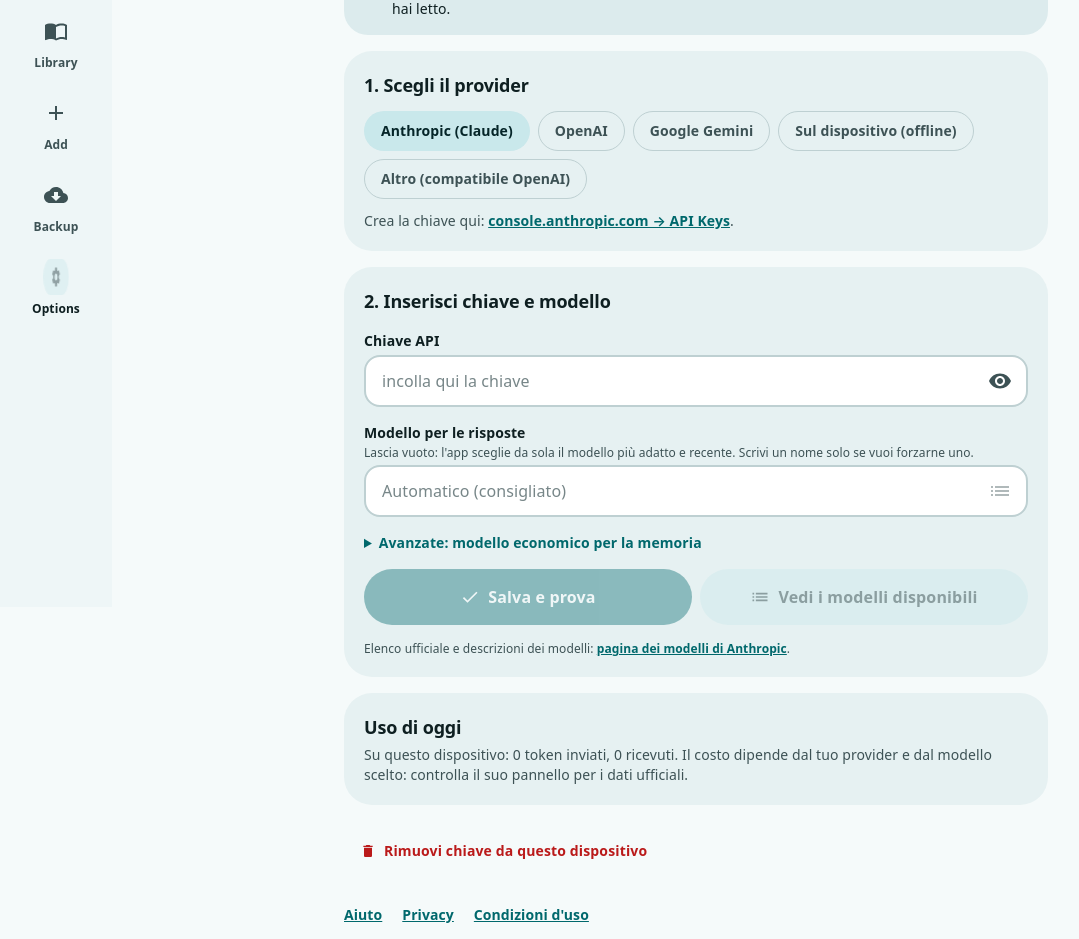
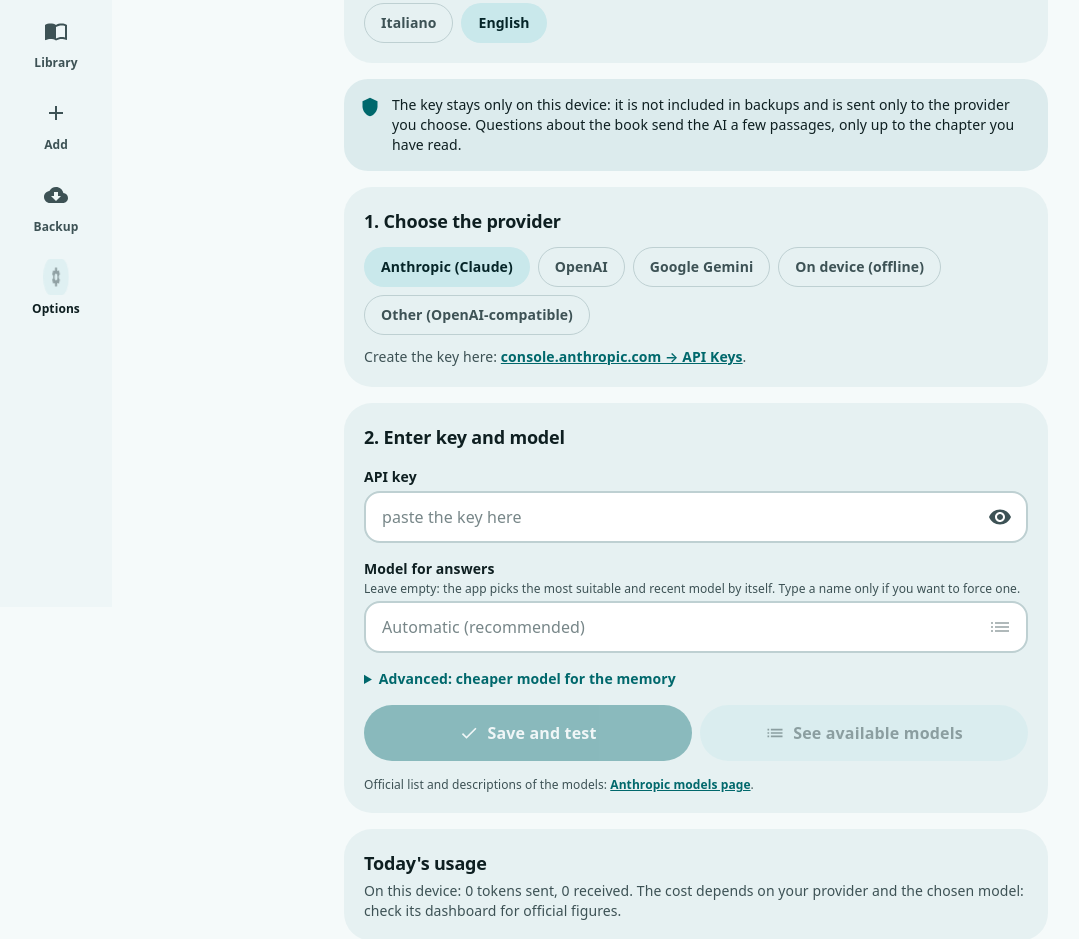
Before and after one commit to kevin-flynn89/ReAIding-Companion, a Next.js app: page /impostazioni in a window 1280 px wide. Shown: the part 193-1132 px from the top of the page, without its empty margins (0-1079 px from the left). Built offline with nearby package versions, Linux system fonts and the light colour scheme.

Commit message:
Add files via upload

```diff
--- a/app/impostazioni/page.tsx
+++ b/app/impostazioni/page.tsx
@@ -5,6 +5,7 @@
 import { chat, forgetAutoModels, listModels, pickModels, resolveModels } from "@/lib/llm";
 import { Icon, TopBar } from "../ui";
 import Locale from "./locale";
+import { chooseLang, getLang, numLocale, t } from "@/lib/i18n";
 
 export default function Impostazioni() {
   const [cfg, setCfg] = useState<AiConfig | null>(null);
@@ -19,7 +20,7 @@
   const usage = useUsage();
 
   useEffect(() => { const c = loadConfig(); setCfg(c); setDraft(profileOf(c)); }, []);
-  if (!cfg || !draft) return <main><TopBar title="Impostazioni" /></main>;
+  if (!cfg || !draft) return <main><TopBar title={t("Impostazioni")} /></main>;
 
   const provider = cfg.provider;
   const info = PROVIDERS.find((p) => p.id === provider)!;
@@ -36,55 +37,63 @@
   async function prova() {
     setBusy("test"); setMsg(null); persist(); forgetAutoModels();
     try {
-      const r = await chat({ system: "Rispondi in italiano con una sola parola.", messages: [{ role: "user", content: "Scrivi: pronto" }], maxTokens: 20 });
+      const r = await chat({ system: "Reply with a single word.", messages: [{ role: "user", content: "Write: ready" }], maxTokens: 20 });
       const d = draft!;
       let which = "";
       if (provider !== "custom" && (!d.model.trim() || !d.cheapModel.trim())) {
         const a = await resolveModels(provider, d.apiKey, d.baseUrl);
-        which = ` Modelli scelti in automatico: ${d.model.trim() ? "" : `risposte → ${a.main}`}${!d.model.trim() && !d.cheapModel.trim() ? ", " : ""}${d.cheapModel.trim() ? "" : `memoria → ${a.cheap}`}.`;
+        which = " " + t("Modelli scelti in automatico:") + ` ${d.model.trim() ? "" : `${t("risposte")} → ${a.main}`}${!d.model.trim() && !d.cheapModel.trim() ? ", " : ""}${d.cheapModel.trim() ? "" : `${t("memoria")} → ${a.cheap}`}.`;
       }
-      setMsg({ ok: true, text: `Funziona! L'AI ha risposto: "${r.slice(0, 60)}".${which} Ora puoi leggere e fare domande.` });
-    } catch (e: any) { setMsg({ ok: false, text: e?.message || "Errore sconosciuto." }); }
+      setMsg({ ok: true, text: t("Funziona! L'AI ha risposto: \"{r}\".", { r: r.slice(0, 60) }) + which + " " + t("Ora puoi leggere e fare domande.") });
+    } catch (e: any) { setMsg({ ok: false, text: e?.message || t("Errore sconosciuto.") }); }
     setBusy("");
   }
-  async function apriElenco(t: "model" | "cheap" = target) {
-    setTarget(t); setPanel(true); setFilter("");
+  async function apriElenco(tg: "model" | "cheap" = target) {
+    setTarget(tg); setPanel(true); setFilter("");
     if (models.length) return;
     setBusy("models"); setMsg(null);
     try {
       const ids = await listModels(provider, draft!.apiKey, draft!.baseUrl);
       setModels(ids);
-      if (!ids.length) setMsg({ ok: false, text: "Il provider non ha elencato nessun modello." });
-    } catch (e: any) { setMsg({ ok: false, text: e?.message || "Errore." }); setPanel(false); }
+      if (!ids.length) setMsg({ ok: false, text: t("Il provider non ha elencato nessun modello.") });
+    } catch (e: any) { setMsg({ ok: false, text: e?.message || t("Errore.") }); setPanel(false); }
     setBusy("");
   }
   function scegli(id: string) {
     set(target === "model" ? { model: id } : { cheapModel: id });
     setPanel(false);
-    setMsg({ ok: true, text: `Scelto "${id}" per ${target === "model" ? "le risposte" : "la memoria"}. Premi "Salva e prova" per confermare.` });
+    setMsg({ ok: true, text: t(target === "model" ? "Scelto \"{id}\" per le risposte. Premi \"Salva e prova\" per confermare." : "Scelto \"{id}\" per la memoria. Premi \"Salva e prova\" per confermare.", { id }) });
   }
   function rimuovi() {
-    if (!window.confirm("Rimuovere dal dispositivo la chiave e le impostazioni dell'AI?")) return;
-    clearKeys(); const c = loadConfig(); setCfg(c); setDraft(profileOf(c)); setModels([]); setMsg({ ok: true, text: "Chiave rimossa da questo dispositivo." });
+    if (!window.confirm(t("Rimuovere dal dispositivo la chiave e le impostazioni dell'AI?"))) return;
+    clearKeys(); const c = loadConfig(); setCfg(c); setDraft(profileOf(c)); setModels([]); setMsg({ ok: true, text: t("Chiave rimossa da questo dispositivo.") });
   }
 
   const ready = provider === "custom" ? !!draft.baseUrl.trim() : !!draft.apiKey.trim();
   return (
     <main>
-      <TopBar title="Impostazioni" sub="Collega la tua AI: usi la tua chiave, paghi solo il tuo provider." />
+      <TopBar title={t("Impostazioni")} sub={t("Collega la tua AI: usi la tua chiave, paghi solo il tuo provider.")} />
+
+      <section className="card mb-4">
+        <h2 className="text-lg font-bold">{t("Lingua dell'app")} · Language</h2>
+        <div className="mt-3 flex flex-wrap gap-2" role="tablist">
+          <button role="tab" aria-selected={getLang() === "it"} onClick={() => chooseLang("it")} className="chip">Italiano</button>
+          <button role="tab" aria-selected={getLang() === "en"} onClick={() => chooseLang("en")} className="chip">English</button>
+        </div>
+      </section>
 
       <p className="banner flex items-start gap-3">
         <Icon name="shield" className="mt-0.5 h-5 w-5 shrink-0 text-primary" />
-        <span>La chiave resta <b>solo su questo dispositivo</b>: non finisce nei backup e viene inviata soltanto al provider che scegli. Le domande al libro mandano all'AI pochi passaggi, solo fino al capitolo che hai letto.</span>
+        <span>{t("La chiave resta solo su questo dispositivo: non finisce nei backup e viene inviata soltanto al provider che scegli. Le domande al libro mandano all'AI pochi passaggi, solo fino al capitolo che hai letto.")}</span>
       </p>
 
       <section className="card mt-4">
-        <h2 className="text-lg font-bold">1. Scegli il provider</h2>
+        <h2 className="text-lg font-bold">{t("1. Scegli il provider")}</h2>
         <div className="-mx-1 mt-3 flex flex-wrap gap-2 px-1" role="tablist">
-          {PROVIDERS.map((p) => <button key={p.id} role="tab" aria-selected={provider === p.id} onClick={() => pick(p.id)} className="chip">{p.label}</button>)}
+          {PROVIDERS.map((p) => <button key={p.id} role="tab" aria-selected={provider === p.id} onClick={() => pick(p.id)} className="chip">{t(p.label)}</button>)}
         </div>
         <p className="mt-3 text-sm text-on-surface-variant">
-          {info.keyUrl ? <>Crea la chiave qui: <a href={info.keyUrl} target="_blank" rel="noreferrer" className="font-semibold text-primary underline">{info.keyHelp}</a>.</> : info.keyHelp}
+          {info.keyUrl ? <>{t("Crea la chiave qui:")} <a href={info.keyUrl} target="_blank" rel="noreferrer" className="font-semibold text-primary underline">{info.keyHelp}</a>.</> : t(info.keyHelp)}
         </p>
       </section>
 
@@ -92,52 +101,52 @@
         <Locale model={draft.model} onModel={(id) => { const d = { ...draft, model: id }; setDraft(d); const next: AiConfig = { provider, profiles: { ...cfg.profiles, [provider]: d } }; setCfg(next); saveConfig(next); }} />
       ) : (
       <section className="card mt-4 space-y-4">
-        <h2 className="text-lg font-bold">2. Inserisci chiave e modello</h2>
+        <h2 className="text-lg font-bold">{t("2. Inserisci chiave e modello")}</h2>
         {provider === "custom" && (
-          <label className="block text-sm"><span className="font-semibold">Indirizzo del provider</span>
+          <label className="block text-sm"><span className="font-semibold">{t("Indirizzo del provider")}</span>
             <input value={draft.baseUrl} onChange={(e) => set({ baseUrl: e.target.value })} placeholder="https://openrouter.ai/api/v1" inputMode="url" autoCapitalize="none" autoCorrect="off" className="field mt-1" />
-            <span className="mt-1 block text-xs text-on-surface-variant">L'indirizzo che termina prima di "/chat/completions".</span>
+            <span className="mt-1 block text-xs text-on-surface-variant">{t("L'indirizzo che termina prima di \"/chat/completions\".")}</span>
           </label>
         )}
-        <label className="block text-sm"><span className="font-semibold">Chiave API{provider === "custom" ? " (se serve)" : ""}</span>
+        <label className="block text-sm"><span className="font-semibold">{t("Chiave API")}{provider === "custom" ? " " + t("(se serve)") : ""}</span>
           <span className="relative mt-1 block">
-            <input value={draft.apiKey} onChange={(e) => set({ apiKey: e.target.value })} type={show ? "text" : "password"} placeholder="incolla qui la chiave" autoComplete="off" autoCapitalize="none" autoCorrect="off" spellCheck={false} className="field pr-14" />
-            <button type="button" onClick={() => setShow(!show)} aria-label={show ? "Nascondi la chiave" : "Mostra la chiave"} className="icon-btn absolute right-1 top-1/2 -translate-y-1/2"><Icon name="eye" /></button>
+            <input value={draft.apiKey} onChange={(e) => set({ apiKey: e.target.value })} type={show ? "text" : "password"} placeholder={t("incolla qui la chiave")} autoComplete="off" autoCapitalize="none" autoCorrect="off" spellCheck={false} className="field pr-14" />
+            <button type="button" onClick={() => setShow(!show)} aria-label={show ? t("Nascondi la chiave") : t("Mostra la chiave")} className="icon-btn absolute right-1 top-1/2 -translate-y-1/2"><Icon name="eye" /></button>
           </span>
         </label>
-        <label className="block text-sm"><span className="font-semibold">Modello per le risposte</span>
-          <span className="mt-0.5 block text-xs text-on-surface-variant">{provider === "custom" ? "Scrivi il nome del modello del tuo provider." : "Lascia vuoto: l'app sceglie da sola il modello più adatto e recente. Scrivi un nome solo se vuoi forzarne uno."}</span>
+        <label className="block text-sm"><span className="font-semibold">{t("Modello per le risposte")}</span>
+          <span className="mt-0.5 block text-xs text-on-surface-variant">{provider === "custom" ? t("Scrivi il nome del modello del tuo provider.") : t("Lascia vuoto: l'app sceglie da sola il modello più adatto e recente. Scrivi un nome solo se vuoi forzarne uno.")}</span>
           <span className="relative mt-1 block">
-            <input value={draft.model} onChange={(e) => set({ model: e.target.value })} placeholder={provider === "custom" ? "nome del modello" : "Automatico (consigliato)"} autoCapitalize="none" autoCorrect="off" spellCheck={false} className="field pr-14" />
+            <input value={draft.model} onChange={(e) => set({ model: e.target.value })} placeholder={provider === "custom" ? t("nome del modello") : t("Automatico (consigliato)")} autoCapitalize="none" autoCorrect="off" spellCheck={false} className="field pr-14" />
             <button type="button" onClick={() => apriElenco("model")} disabled={!ready} aria-label="Scegli da un elenco di modelli" className="icon-btn absolute right-1 top-1/2 -translate-y-1/2"><Icon name="list" /></button>
           </span>
         </label>
         <details className="text-sm">
-          <summary className="cursor-pointer font-semibold text-primary">Avanzate: modello economico per la memoria</summary>
-          <label className="mt-3 block"><span className="text-on-surface-variant">Per analizzare i capitoli conviene un modello più piccolo e meno caro. Vuoto = scelta automatica del più economico del provider.</span>
+          <summary className="cursor-pointer font-semibold text-primary">{t("Avanzate: modello economico per la memoria")}</summary>
+          <label className="mt-3 block"><span className="text-on-surface-variant">{t("Per analizzare i capitoli conviene un modello più piccolo e meno caro. Vuoto = scelta automatica del più economico del provider.")}</span>
             <span className="relative mt-2 block">
-              <input value={draft.cheapModel} onChange={(e) => set({ cheapModel: e.target.value })} placeholder={provider === "custom" ? "(come le risposte)" : "Automatico (consigliato)"} autoCapitalize="none" autoCorrect="off" spellCheck={false} className="field pr-14" />
+              <input value={draft.cheapModel} onChange={(e) => set({ cheapModel: e.target.value })} placeholder={provider === "custom" ? t("(come le risposte)") : t("Automatico (consigliato)")} autoCapitalize="none" autoCorrect="off" spellCheck={false} className="field pr-14" />
               <button type="button" onClick={() => apriElenco("cheap")} disabled={!ready} aria-label="Scegli da un elenco di modelli" className="icon-btn absolute right-1 top-1/2 -translate-y-1/2"><Icon name="list" /></button>
             </span>
           </label>
         </details>
         <div className="grid gap-2 sm:grid-cols-2">
-          <button onClick={prova} disabled={!ready || busy !== ""} className="btn btn-filled"><Icon name="check" className="h-5 w-5" />{busy === "test" ? "Provo..." : "Salva e prova"}</button>
-          <button onClick={() => apriElenco()} disabled={!ready || busy !== ""} className="btn btn-tonal"><Icon name="list" className="h-5 w-5" />{busy === "models" ? "Cerco..." : "Vedi i modelli disponibili"}</button>
+          <button onClick={prova} disabled={!ready || busy !== ""} className="btn btn-filled"><Icon name="check" className="h-5 w-5" />{busy === "test" ? t("Provo...") : t("Salva e prova")}</button>
+          <button onClick={() => apriElenco()} disabled={!ready || busy !== ""} className="btn btn-tonal"><Icon name="list" className="h-5 w-5" />{busy === "models" ? t("Cerco...") : t("Vedi i modelli disponibili")}</button>
         </div>
         {panel && (
-          <div className="rounded-3xl bg-surface-high p-4" aria-label="Modelli disponibili">
+          <div className="rounded-3xl bg-surface-high p-4" aria-label={t("Modelli disponibili")}>
             <div className="flex items-center justify-between gap-2">
-              <h3 className="font-bold">Modelli disponibili</h3>
-              <button onClick={() => setPanel(false)} aria-label="Chiudi l'elenco" className="icon-btn -my-2 -mr-2"><Icon name="close" /></button>
+              <h3 className="font-bold">{t("Modelli disponibili")}</h3>
+              <button onClick={() => setPanel(false)} aria-label={t("Chiudi l'elenco")} className="icon-btn -my-2 -mr-2"><Icon name="close" /></button>
             </div>
-            <p className="mt-1 text-xs text-on-surface-variant">Elenco preso ora dal tuo provider: sono i nomi che funzionano con la tua chiave. Tocca un nome per usarlo come:</p>
+            <p className="mt-1 text-xs text-on-surface-variant">{t("Elenco preso ora dal tuo provider: sono i nomi che funzionano con la tua chiave. Tocca un nome per usarlo come:")}</p>
             <div className="mt-2 flex gap-2" role="tablist">
-              <button role="tab" aria-selected={target === "model"} onClick={() => setTarget("model")} className="chip">Risposte</button>
-              <button role="tab" aria-selected={target === "cheap"} onClick={() => setTarget("cheap")} className="chip">Memoria</button>
+              <button role="tab" aria-selected={target === "model"} onClick={() => setTarget("model")} className="chip">{t("Risposte")}</button>
+              <button role="tab" aria-selected={target === "cheap"} onClick={() => setTarget("cheap")} className="chip">{t("Memoria")}</button>
             </div>
-            <input value={filter} onChange={(e) => setFilter(e.target.value)} placeholder="Cerca (es. flash, mini, sonnet)" autoCapitalize="none" autoCorrect="off" className="field mt-3" />
-            {busy === "models" && <p className="mt-3 text-sm text-on-surface-variant">Cerco i modelli...</p>}
+            <input value={filter} onChange={(e) => setFilter(e.target.value)} placeholder={t("Cerca (es. flash, mini, sonnet)")} autoCapitalize="none" autoCorrect="off" className="field mt-3" />
+            {busy === "models" && <p className="mt-3 text-sm text-on-surface-variant">{t("Cerco i modelli...")}</p>}
             {(() => {
               const auto = models.length && provider !== "custom" ? (() => { try { return pickModels(provider, models); } catch { return null; } })() : null;
               const list = models.filter((m) => m.toLowerCase().includes(filter.trim().toLowerCase()));
@@ -147,32 +156,32 @@
                     <li key={m}>
                       <button onClick={() => scegli(m)} className="flex min-h-[48px] w-full items-center justify-between gap-2 rounded-xl px-3 text-left text-sm hover:bg-on-surface/10 active:bg-on-surface/15">
                         <span className="min-w-0 break-all font-medium">{m}</span>
-                        {auto && (m === auto.main || m === auto.cheap) && <span className="shrink-0 rounded-full bg-primary-container px-2 py-0.5 text-[11px] font-bold text-on-primary-container">{m === auto.main ? "consigliato: risposte" : "consigliato: memoria"}</span>}
+                        {auto && (m === auto.main || m === auto.cheap) && <span className="shrink-0 rounded-full bg-primary-container px-2 py-0.5 text-[11px] font-bold text-on-primary-container">{m === auto.main ? t("consigliato: risposte") : t("consigliato: memoria")}</span>}
                       </button>
                     </li>
                   ))}
-                  {models.length > 0 && list.length === 0 && <li className="px-3 py-2 text-sm text-on-surface-variant">Nessun modello con questo nome.</li>}
+                  {models.length > 0 && list.length === 0 && <li className="px-3 py-2 text-sm text-on-surface-variant">{t("Nessun modello con questo nome.")}</li>}
                 </ul>
               );
             })()}
           </div>
         )}
-        {info.modelsUrl && <p className="text-xs text-on-surface-variant">Elenco ufficiale e descrizioni dei modelli: <a href={info.modelsUrl} target="_blank" rel="noreferrer" className="font-semibold text-primary underline">pagina dei modelli di {info.label.split(" ")[0]}</a>.</p>}
+        {info.modelsUrl && <p className="text-xs text-on-surface-variant">{t("Elenco ufficiale e descrizioni dei modelli:")} <a href={info.modelsUrl} target="_blank" rel="noreferrer" className="font-semibold text-primary underline">{t("pagina dei modelli di {name}", { name: info.label.split(" ")[0] })}</a>.</p>}
         {msg && <p role="status" className={msg.ok ? "banner" : "banner-error"}>{msg.text}</p>}
       </section>
       )}
 
       {provider !== "local" && (      <section className="card mt-4">
-        <h2 className="text-lg font-bold">Uso di oggi</h2>
-        <p className="mt-1 text-sm text-on-surface-variant">Su questo dispositivo: {usage.inT.toLocaleString("it-IT")} token inviati, {usage.outT.toLocaleString("it-IT")} ricevuti. Il costo dipende dal tuo provider e dal modello scelto: controlla il suo pannello per i dati ufficiali.</p>
+        <h2 className="text-lg font-bold">{t("Uso di oggi")}</h2>
+        <p className="mt-1 text-sm text-on-surface-variant">{t("Su questo dispositivo: {a} token inviati, {b} ricevuti. Il costo dipende dal tuo provider e dal modello scelto: controlla il suo pannello per i dati ufficiali.", { a: usage.inT.toLocaleString(numLocale()), b: usage.outT.toLocaleString(numLocale()) })}</p>
       </section>)}
 
-      <button onClick={rimuovi} className="btn btn-danger btn-sm mt-6"><Icon name="trash" className="h-4 w-4" />Rimuovi chiave da questo dispositivo</button>
+      <button onClick={rimuovi} className="btn btn-danger btn-sm mt-6"><Icon name="trash" className="h-4 w-4" />{t("Rimuovi chiave da questo dispositivo")}</button>
 
       <p className="mt-8 flex flex-wrap gap-x-5 gap-y-1 text-sm">
-        <Link href="/aiuto" className="font-semibold text-primary underline">Aiuto</Link>
+        <Link href="/aiuto" className="font-semibold text-primary underline">{t("Aiuto")}</Link>
         <Link href="/privacy" className="font-semibold text-primary underline">Privacy</Link>
-        <Link href="/condizioni" className="font-semibold text-primary underline">Condizioni d'uso</Link>
+        <Link href="/condizioni" className="font-semibold text-primary underline">{t("Condizioni d'uso")}</Link>
       </p>
     </main>
   );
```
Also changed, not shown: app/impostazioni/locale.tsx (+22 -21 lines).
